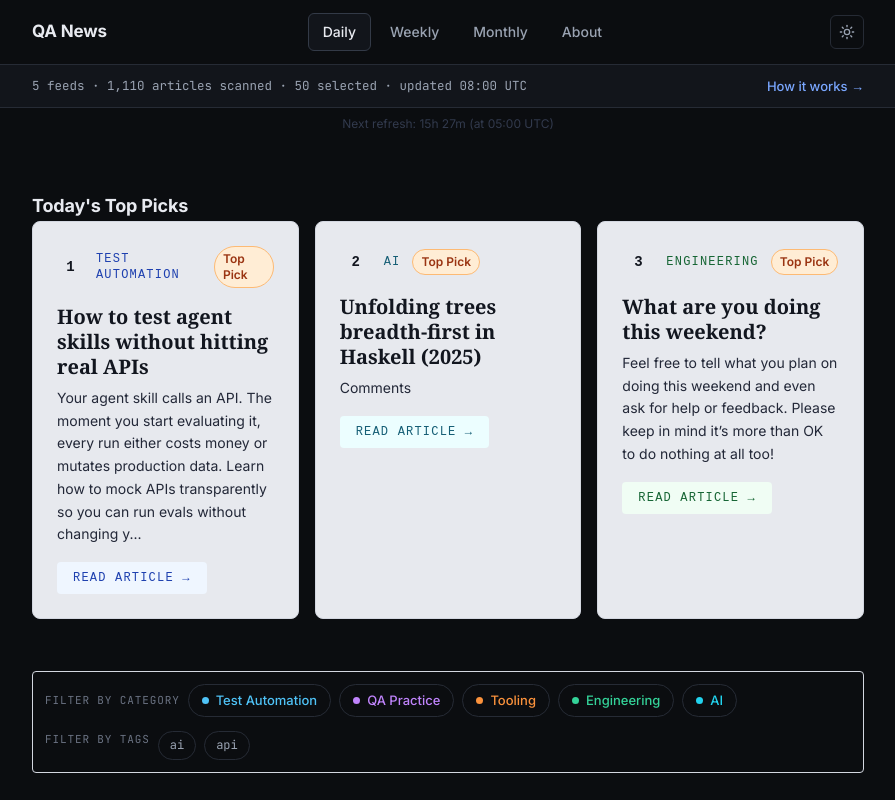
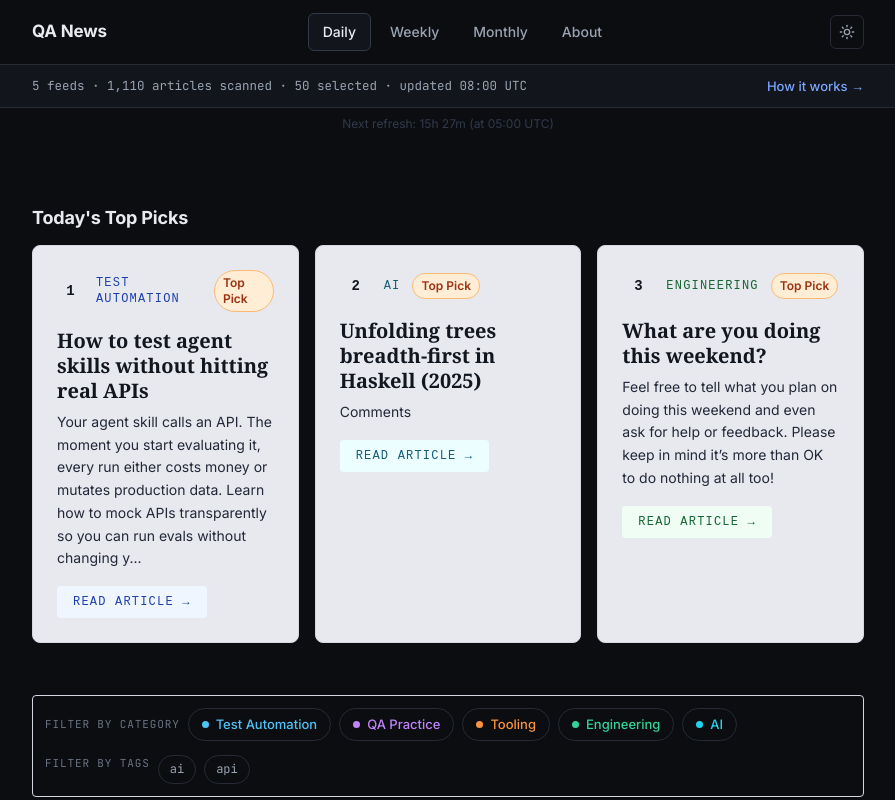
Before and after one commit to rciesielski3/qa-news, a Next.js app: page / in a window 1280 px wide. Shown: the top 800 px of the page, without its empty margins (192-1087 px from the left). Built offline with nearby package versions, Linux system fonts and the light colour scheme.

Commit message:
style: add vertical padding to top picks title

```diff
--- a/src/app/page.tsx
+++ b/src/app/page.tsx
@@ -38,7 +38,7 @@ function DailyPageContent() {
 
       {/* Top Picks Brief */}
       <section className="py-5">
-        <h2 className="section-title mb-4">Today's Top Picks</h2>
+        <h2 className="section-title mb-4 py-3">Today's Top Picks</h2>
         {isLoading ? (
           <div className="grid grid-cols-1 md:grid-cols-2 lg:grid-cols-3 gap-4 content-center">
             <SkeletonTopPickCard />
```
